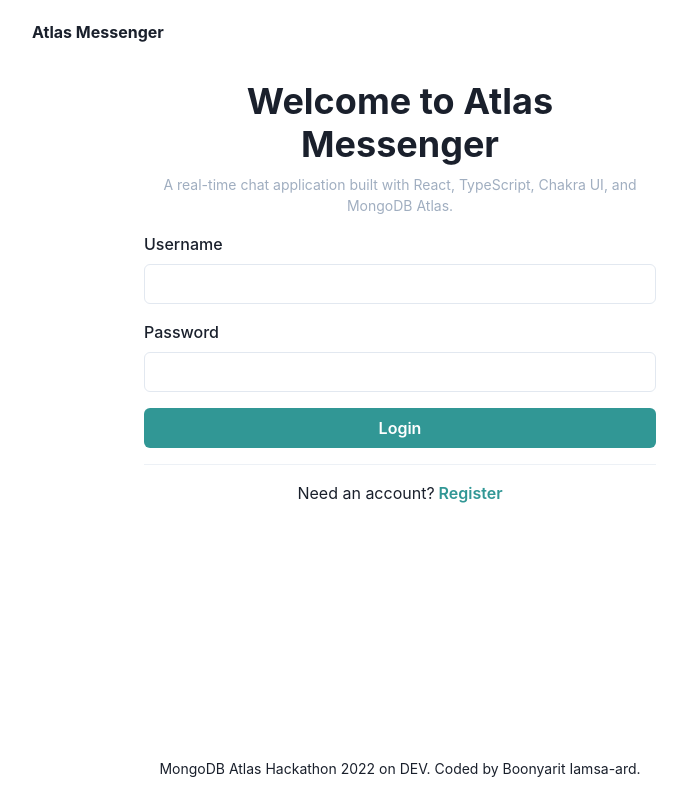
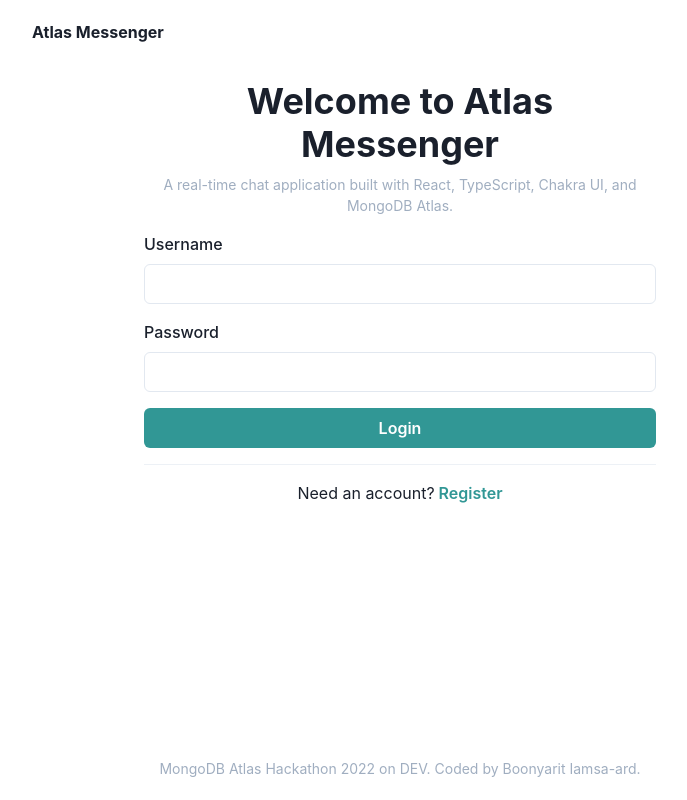
Before and after one commit to boonyarit-iamsaard/atlas-messenger, a React (Vite) app: page /atlas-messenger/atlas-messenger in a window 1280 px wide. Shown: the whole page, without its empty margins (240-927 px from the left). Built offline with nearby package versions, Linux system fonts and the light colour scheme.

Commit message:
style: change layout footer text color

```diff
--- a/src/components/layout/LayoutFooter.tsx
+++ b/src/components/layout/LayoutFooter.tsx
@@ -5,7 +5,7 @@
 const LayoutFooter: FC = () => {
   return (
     <Grid as="footer" alignItems="center">
-      <Container fontSize="sm" maxW="3xl" textAlign="center">
+      <Container color="gray.400" fontSize="sm" maxW="3xl" textAlign="center">
         <Link
           href="https://dev.to/devteam/announcing-the-mongodb-atlas-hackathon-2022-on-dev-2107"
           target="_blank"
```
